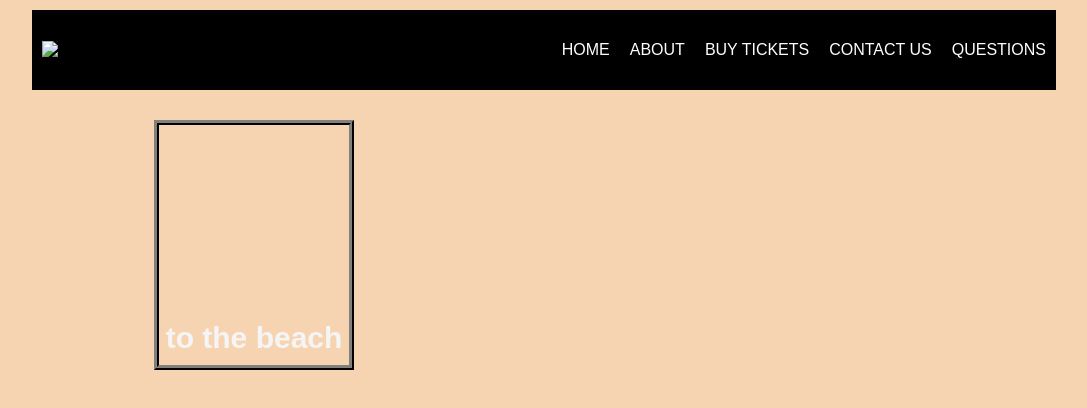
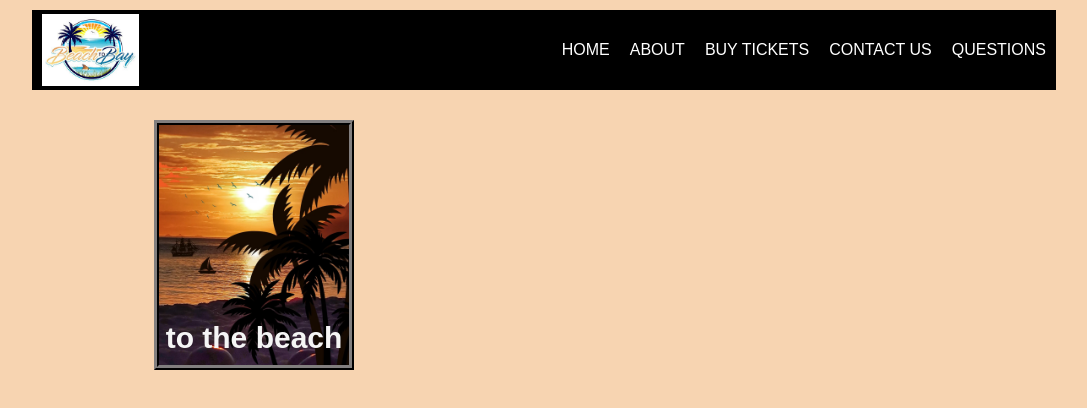
Before and after one commit to nickaghadiany/firstproject, a plain HTML site: page index.html in a window 1280 px wide. Shown: the whole page, without its empty margins (96-1183 px from the left). Drawn offline with Linux system fonts and the light colour scheme.

Commit message:
Update index.html

```diff
--- a/index.html
+++ b/index.html
@@ -187,7 +187,7 @@
 <body>
 <nav class="menu">
     <figure>
-        <img src="img/beach-logo.jpeg" alt="beach bey">
+        <img src="img/beachlogo.jpeg" alt="beach bey">
     </figure>
     <ul>
         <li><a href="">home</a></li>
@@ -207,7 +207,7 @@
     </ul>
 </nav>
 <figure class="pic">
-    <img src="img/beach.jpg" alt="beach">
+    <img src="img/beach.jpeg" alt="beach">
     <h2>to the beach</h2>
     <div class="txt">
         <figcaption>Lorem ipsum dolor sit amet consectetur adipisicing elit. Reiciendis, non!</figcaption>
```
